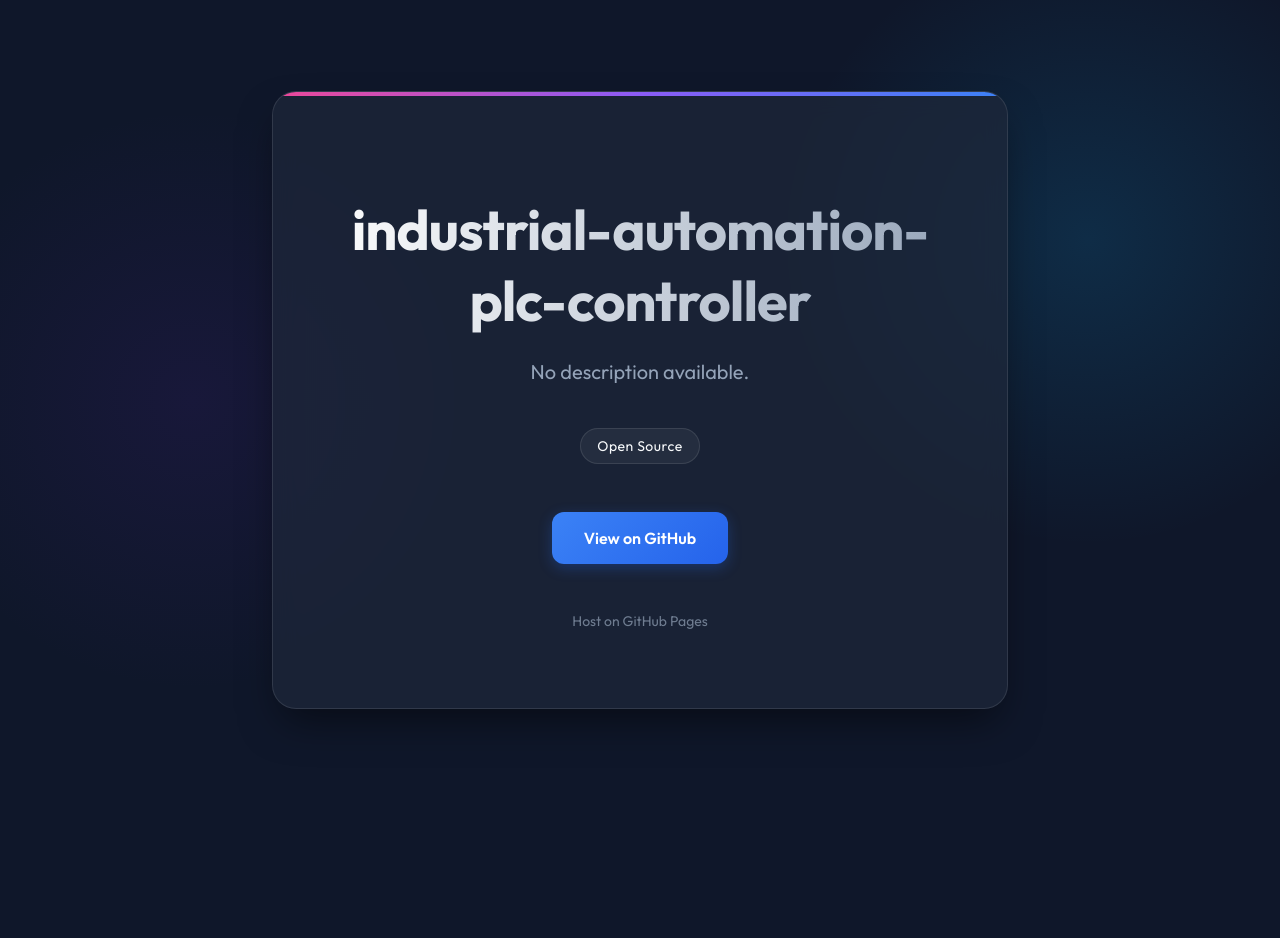
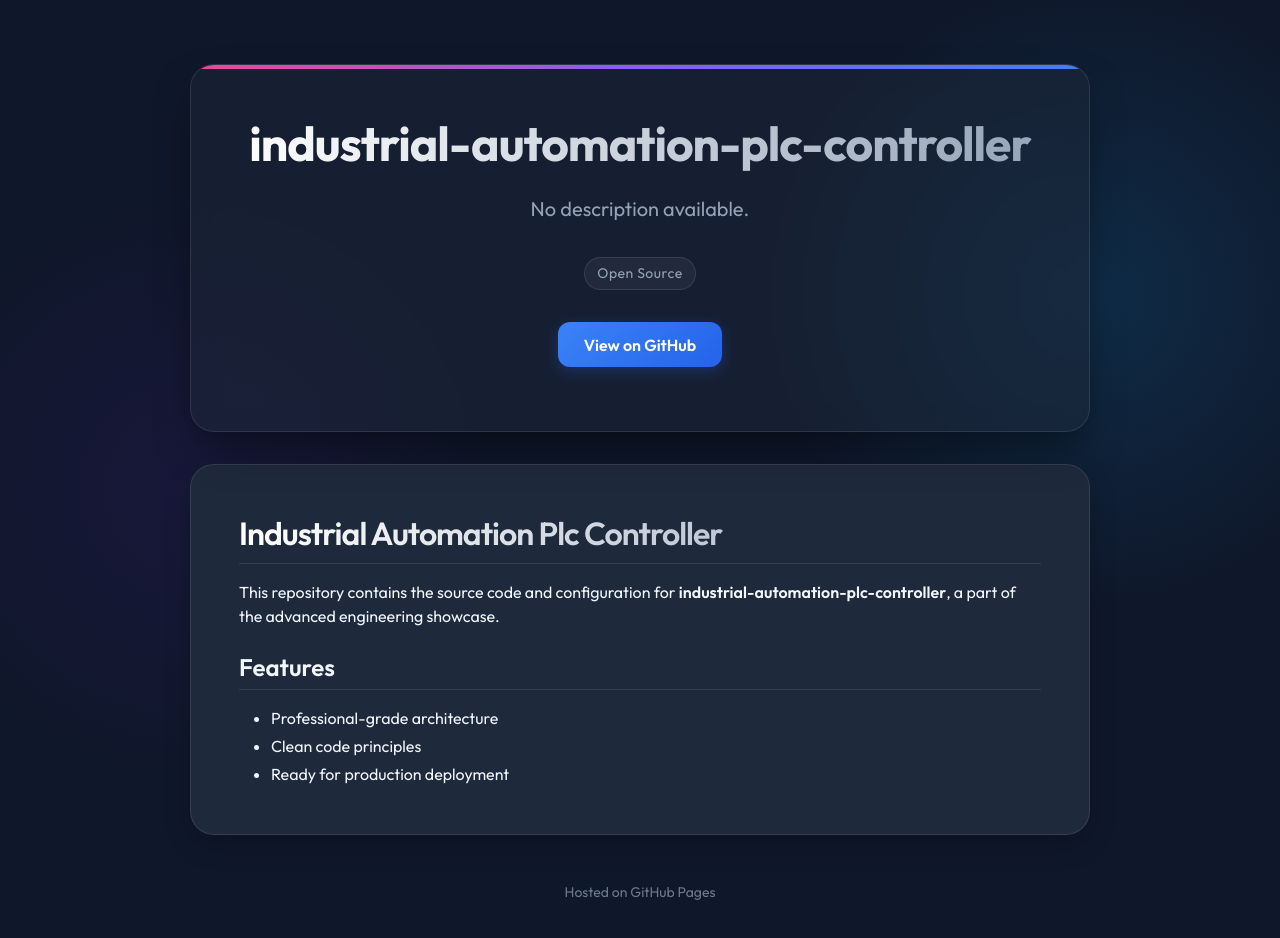
Before and after one commit to Shivay00001/industrial-automation-plc-controller, a plain HTML site: page index.html in a window 1280 px wide. Before the commit the page ends 800 px from the top, so only its background shows below. Drawn offline with nearby package versions, Linux system fonts and the light colour scheme.

Commit message:
Update landing page with README content

```diff
--- a/index.html
+++ b/index.html
@@ -7,11 +7,12 @@
     <link rel="preconnect" href="https://fonts.googleapis.com">
     <link rel="preconnect" href="https://fonts.gstatic.com" crossorigin>
     <link href="https://fonts.googleapis.com/css2?family=Outfit:wght@300;400;600;700&display=swap" rel="stylesheet">
+    <link rel="stylesheet" href="https://cdnjs.cloudflare.com/ajax/libs/github-markdown-css/5.2.0/github-markdown-dark.min.css">
     <script src="https://kit.fontawesome.com/a076d05399.js" crossorigin="anonymous"></script>
     <style>
         :root {
             --bg-color: #0f172a;
-            --card-bg: rgba(30, 41, 59, 0.7);
+            --card-bg: rgba(30, 41, 59, 1.0); /* Solid background for readability */
             --text-primary: #f8fafc;
             --text-secondary: #94a3b8;
             --accent: #38bdf8;
@@ -32,41 +33,35 @@
             display: flex;
             flex-direction: column;
             align-items: center;
-            justify-content: center;
             overflow-x: hidden;
             background-image:
                 radial-gradient(circle at 15% 50%, rgba(76, 29, 149, 0.15) 0%, transparent 25%),
                 radial-gradient(circle at 85% 30%, rgba(14, 165, 233, 0.15) 0%, transparent 25%);
+            padding-bottom: 4rem;
         }
 
         .container {
-            max-width: 800px;
-            width: 90%;
+            max-width: 900px;
+            width: 95%;
             text-align: center;
-            padding: 2rem;
+            padding-top: 4rem;
             z-index: 10;
         }
 
-        .card {
-            background: var(--card-bg);
+        .header-card {
+            background: rgba(30, 41, 59, 0.5); /* Semi-transparent for header */
             backdrop-filter: blur(12px);
             -webkit-backdrop-filter: blur(12px);
             border: 1px solid var(--border);
             border-radius: 24px;
-            padding: 4rem 2rem;
+            padding: 3rem 2rem;
             box-shadow: 0 20px 40px -10px rgba(0, 0, 0, 0.5);
-            transition: transform 0.3s ease, box-shadow 0.3s ease;
+            margin-bottom: 2rem;
             position: relative;
             overflow: hidden;
-            animation: fadeIn 1s ease-out;
         }
 
-        @keyframes fadeIn {
-            from { opacity: 0; transform: translateY(20px); }
-            to { opacity: 1; transform: translateY(0); }
-        }
-
-        .card::before {
+        .header-card::before {
             content: '';
             position: absolute;
             top: 0;
@@ -76,14 +71,10 @@
             background: linear-gradient(90deg, #ec4899, #8b5cf6, #3b82f6);
         }
 
-        .card:hover {
-            transform: translateY(-5px);
-            box-shadow: 0 30px 60px -15px rgba(0, 0, 0, 0.6);
-        }
-
         h1 {
-            font-size: 3.5rem;
+            font-size: 3rem;
             margin-bottom: 1rem;
+            margin-top: 0;
             background: linear-gradient(to right, #fff, #94a3b8);
             -webkit-background-clip: text;
             -webkit-text-fill-color: transparent;
@@ -95,8 +86,8 @@
             font-size: 1.25rem;
             line-height: 1.6;
             color: var(--text-secondary);
-            margin-bottom: 2.5rem;
-            max-width: 600px;
+            margin-bottom: 2rem;
+            max-width: 700px;
             margin-left: auto;
             margin-right: auto;
         }
@@ -106,34 +97,30 @@
             justify-content: center;
             flex-wrap: wrap;
             gap: 0.75rem;
-            margin-bottom: 3rem;
+            margin-bottom: 2rem;
         }
 
         .tag {
             background: rgba(255, 255, 255, 0.05);
             border: 1px solid var(--border);
-            padding: 0.5rem 1rem;
+            padding: 0.4rem 0.8rem;
             border-radius: 9999px;
             font-size: 0.875rem;
             font-weight: 500;
             letter-spacing: 0.5px;
-            transition: all 0.2s ease;
-        }
-
-        .tag:hover {
-            background: rgba(255, 255, 255, 0.1);
-            border-color: var(--text-secondary);
+            color: var(--text-secondary);
         }
 
         .actions {
             display: flex;
-            gap: 1.5rem;
+            gap: 1rem;
             justify-content: center;
+            margin-bottom: 1rem;
         }
 
         .btn {
             display: inline-block;
-            padding: 1rem 2rem;
+            padding: 0.8rem 1.6rem;
             border-radius: 12px;
             text-decoration: none;
             font-weight: 600;
@@ -152,23 +139,50 @@
             box-shadow: 0 6px 20px 0 rgba(37, 99, 235, 0.4);
         }
 
+        .readme-container {
+            background: var(--card-bg);
+            border: 1px solid var(--border);
+            border-radius: 24px;
+            padding: 3rem;
+            text-align: left;
+            box-shadow: 0 10px 30px -5px rgba(0, 0, 0, 0.3);
+            overflow: hidden;
+        }
+
+        /* Markdown Body Overrides for transparent background */
+        .markdown-body {
+            background-color: transparent !important;
+            font-family: 'Outfit', sans-serif !important;
+        }
+
+        .markdown-body h1, .markdown-body h2, .markdown-body h3 {
+            border-bottom-color: var(--border);
+        }
+
+        .markdown-body pre {
+            background-color: rgba(0, 0, 0, 0.3) !important;
+            border: 1px solid var(--border);
+        }
+
         footer {
             margin-top: 3rem;
             color: var(--text-secondary);
             font-size: 0.875rem;
             opacity: 0.7;
+            text-align: center;
         }
 
         @media (max-width: 640px) {
-            .card { padding: 2rem 1.5rem; }
-            h1 { font-size: 2.5rem; }
+            .header-card { padding: 2rem 1.5rem; }
+            .readme-container { padding: 1.5rem; }
+            h1 { font-size: 2rem; }
             .actions { flex-direction: column; }
         }
     </style>
 </head>
 <body>
     <div class="container">
-        <div class="card">
+        <div class="header-card">
             <h1>industrial-automation-plc-controller</h1>
             <p class="description">No description available.</p>
 
@@ -179,11 +193,26 @@
             <div class="actions">
                 <a href="https://github.com/Shivay00001/industrial-automation-plc-controller" class="btn btn-primary" target="_blank">View on GitHub</a>
             </div>
+        </div>
 
-            <footer>
-                <p>Host on GitHub Pages</p>
-            </footer>
+
+        <div class="readme-container">
+            <div class="markdown-body">
+                <h1>Industrial Automation Plc Controller</h1>
+<p>This repository contains the source code and configuration for <strong>industrial-automation-plc-controller</strong>, a part of the advanced engineering showcase.</p>
+<h2>Features</h2>
+<ul>
+<li>Professional-grade architecture</li>
+<li>Clean code principles</li>
+<li>Ready for production deployment</li>
+</ul>
+            </div>
         </div>
+
+
+        <footer>
+            <p>Hosted on GitHub Pages</p>
+        </footer>
     </div>
 </body>
 </html>
```
